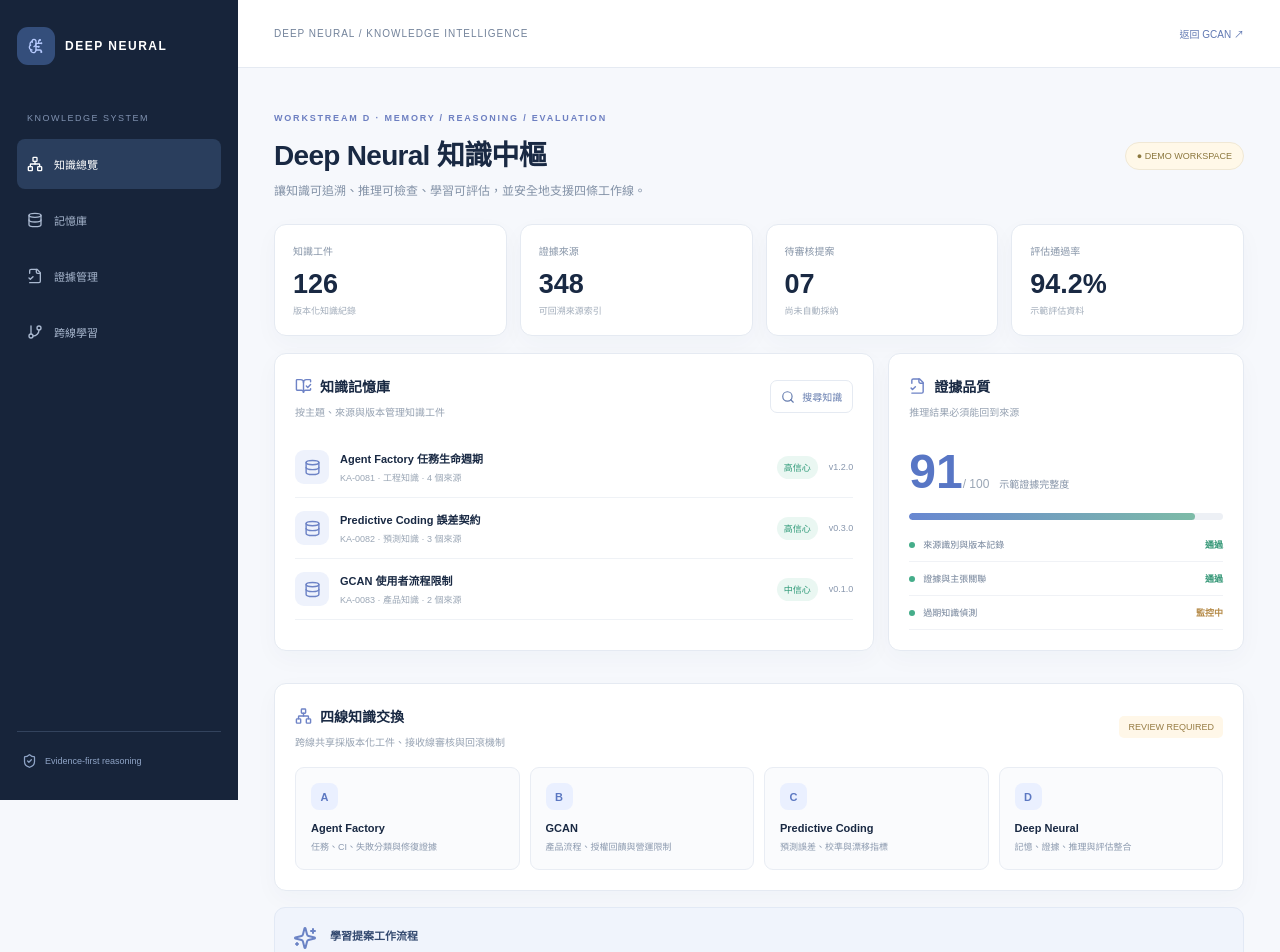
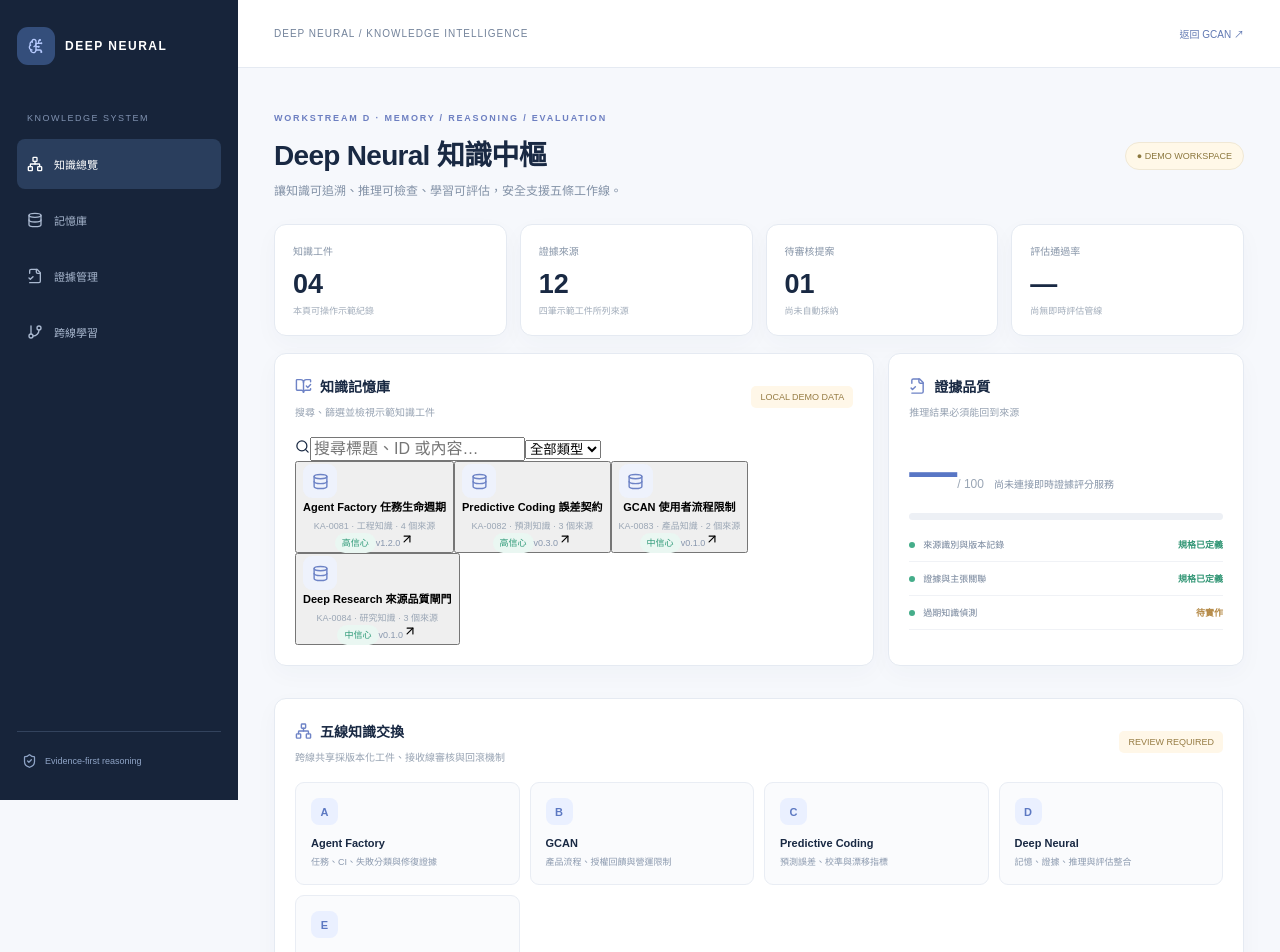
Before and after one commit to X84657465/global-citizen-ai-network, a Next.js app: page /deep-neural in a window 1280 px wide. Shown: the top 952 px of the page. Built offline with nearby package versions, Linux system fonts and the light colour scheme.

Commit message:
feat(deep-neural): add interactive evidence-first knowledge workbench

```diff
--- a/app/deep-neural/page.tsx
+++ b/app/deep-neural/page.tsx
@@ -1,33 +1,116 @@
+"use client";
+
 import Link from "next/link";
-import { BrainCircuit, BookOpenCheck, Database, FileCheck2, GitBranch, Network, Search, ShieldCheck, Sparkles } from "lucide-react";
+import { useMemo, useState } from "react";
+import { BrainCircuit, BookOpenCheck, Database, FileCheck2, GitBranch, Network, Search, ShieldCheck, Sparkles, X, ArrowUpRight } from "lucide-react";
 import styles from "./neural.module.css";
 
-const artifacts = [
- {id:"KA-0081",title:"Agent Factory 任務生命週期",kind:"工程知識",evidence:"4 個來源",confidence:"高",version:"1.2.0"},
- {id:"KA-0082",title:"Predictive Coding 誤差契約",kind:"預測知識",evidence:"3 個來源",confidence:"高",version:"0.3.0"},
- {id:"KA-0083",title:"GCAN 使用者流程限制",kind:"產品知識",evidence:"2 個來源",confidence:"中",version:"0.1.0"},
+type Artifact = {
+  id: string;
+  title: string;
+  kind: string;
+  evidence: string;
+  confidence: "高" | "中";
+  version: string;
+  summary: string;
+  sources: string[];
+};
+
+const artifacts: Artifact[] = [
+  { id: "KA-0081", title: "Agent Factory 任務生命週期", kind: "工程知識", evidence: "4 個來源", confidence: "高", version: "1.2.0", summary: "整理任務狀態、Worker Lease、重試、隔離與 exact-head CI 的可驗證規則。", sources: ["Agent Factory V2 狀態機契約", "CI exact-head 驗證流程", "任務復原操作手冊", "Patch 安全檢查"] },
+  { id: "KA-0082", title: "Predictive Coding 誤差契約", kind: "預測知識", evidence: "3 個來源", confidence: "高", version: "0.3.0", summary: "定義預測、觀測、誤差量測、不確定性校準及模型更新提案的證據欄位。", sources: ["預測紀錄 schema", "誤差量測規範", "漂移監控設計"] },
+  { id: "KA-0083", title: "GCAN 使用者流程限制", kind: "產品知識", evidence: "2 個來源", confidence: "中", version: "0.1.0", summary: "彙整產品入口、示範資料標示、使用者授權與外部服務未連線時的介面限制。", sources: ["GCAN 產品範圍", "使用者流程與安全基線"] },
+  { id: "KA-0084", title: "Deep Research 來源品質閘門", kind: "研究知識", evidence: "3 個來源", confidence: "中", version: "0.1.0", summary: "記錄來源日期、作者、原始出處、交叉佐證、反證與引用完整性檢查。", sources: ["研究工作台流程", "來源品質檢查清單", "反證與引用規範"] },
 ];
 
-export default function DeepNeuralPage(){
+export default function DeepNeuralPage() {
+  const [query, setQuery] = useState("");
+  const [kind, setKind] = useState("全部類型");
+  const [selectedId, setSelectedId] = useState<string | null>(null);
+  const [proposalCreated, setProposalCreated] = useState(false);
+
+  const filteredArtifacts = useMemo(() => {
+    const normalized = query.trim().toLocaleLowerCase();
+    return artifacts.filter((artifact) => {
+      const matchesQuery = !normalized || [artifact.id, artifact.title, artifact.kind, artifact.summary].some((value) => value.toLocaleLowerCase().includes(normalized));
+      const matchesKind = kind === "全部類型" || artifact.kind === kind;
+      return matchesQuery && matchesKind;
+    });
+  }, [query, kind]);
+
+  const selectedArtifact = artifacts.find((artifact) => artifact.id === selectedId);
+
   return <main className={styles.page}>
-  <aside className={styles.sidebar}><Link href="/" className={styles.brand}><span><BrainCircuit size={22}/></span><b>DEEP NEURAL</b></Link><div className={styles.label}>KNOWLEDGE SYSTEM</div><a className={styles.selected} href="#overview"><Network/>知識總覽</a><a href="#memory"><Database/>記憶庫</a><a href="#evidence"><FileCheck2/>證據管理</a><a href="#learning"><GitBranch/>跨線學習</a><div className={styles.bottom}><ShieldCheck/> Evidence-first reasoning</div></aside>
-  <section className={styles.main}><header className={styles.top}><span>DEEP NEURAL / KNOWLEDGE INTELLIGENCE</span><Link href="/">返回 GCAN ↗</Link></header>
-   <div className={styles.content} id="overview"><div className={styles.heading}><div><div className={styles.kicker}>WORKSTREAM D · MEMORY / REASONING / EVALUATION</div><h1>Deep Neural 知識中樞</h1><p>讓知識可追溯、推理可檢查、學習可評估，並安全地支援四條工作線。</p></div><span className={styles.status}>● DEMO WORKSPACE</span></div>
-    <section className={styles.metrics}><article><span>知識工件</span><b>126</b><small>版本化知識紀錄</small></article><article><span>證據來源</span><b>348</b><small>可回溯來源索引</small></article><article><span>待審核提案</span><b>07</b><small>尚未自動採納</small></article><article><span>評估通過率</span><b>94.2%</b><small>示範評估資料</small></article></section>
+    <aside className={styles.sidebar}>
+      <Link href="/" className={styles.brand}><span><BrainCircuit size={22}/></span><b>DEEP NEURAL</b></Link>
+      <div className={styles.label}>KNOWLEDGE SYSTEM</div>
+      <a className={styles.selected} href="#overview"><Network/>知識總覽</a>
+      <a href="#memory"><Database/>記憶庫</a>
+      <a href="#evidence"><FileCheck2/>證據管理</a>
+      <a href="#learning"><GitBranch/>跨線學習</a>
+      <div className={styles.bottom}><ShieldCheck/> Evidence-first reasoning</div>
+    </aside>
+    <section className={styles.main}>
+      <header className={styles.top}><span>DEEP NEURAL / KNOWLEDGE INTELLIGENCE</span><Link href="/">返回 GCAN ↗</Link></header>
+      <div className={styles.content} id="overview">
+        <div className={styles.heading}>
+          <div><div className={styles.kicker}>WORKSTREAM D · MEMORY / REASONING / EVALUATION</div><h1>Deep Neural 知識中樞</h1><p>讓知識可追溯、推理可檢查、學習可評估，安全支援五條工作線。</p></div>
+          <span className={styles.status}>● DEMO WORKSPACE</span>
+        </div>
+        <section className={styles.metrics}>
+          <article><span>知識工件</span><b>04</b><small>本頁可操作示範紀錄</small></article>
+          <article><span>證據來源</span><b>12</b><small>四筆示範工件所列來源</small></article>
+          <article><span>待審核提案</span><b>01</b><small>尚未自動採納</small></article>
+          <article><span>評估通過率</span><b>—</b><small>尚無即時評估管線</small></article>
+        </section>
         <div className={styles.grid}>
-     <section className={styles.panel} id="memory"><div className={styles.panelHead}><div><h2><BookOpenCheck/> 知識記憶庫</h2><p>按主題、來源與版本管理知識工件</p></div><button type="button"><Search size={14}/> 搜尋知識</button></div>
-      <div className={styles.artifacts}>{artifacts.map(a=><article key={a.id}><div className={styles.artifactIcon}><Database size={17}/></div><div className={styles.artifactBody}><b>{a.title}</b><small>{a.id} · {a.kind} · {a.evidence}</small></div><span className={styles.confidence}>{a.confidence}信心</span><em>v{a.version}</em></article>)}</div>
+          <section className={styles.panel} id="memory">
+            <div className={styles.panelHead}>
+              <div><h2><BookOpenCheck/> 知識記憶庫</h2><p>搜尋、篩選並檢視示範知識工件</p></div>
+              <span className={styles.secure}>LOCAL DEMO DATA</span>
+            </div>
+            <div className={styles.toolbar}>
+              <label className={styles.searchBox}><Search size={15}/><input aria-label="搜尋知識工件" type="search" placeholder="搜尋標題、ID 或內容…" value={query} onChange={(event) => setQuery(event.target.value)}/></label>
+              <select aria-label="知識類型篩選" value={kind} onChange={(event) => setKind(event.target.value)}>
+                <option>全部類型</option><option>工程知識</option><option>預測知識</option><option>產品知識</option><option>研究知識</option>
+              </select>
+            </div>
+            <div className={styles.artifacts} aria-live="polite">
+              {filteredArtifacts.length ? filteredArtifacts.map((artifact) => <button className={styles.artifactRow} key={artifact.id} type="button" onClick={() => setSelectedId(artifact.id)} aria-pressed={selectedId === artifact.id}>
+                <span className={styles.artifactIcon}><Database size={17}/></span>
+                <span className={styles.artifactBody}><b>{artifact.title}</b><small>{artifact.id} · {artifact.kind} · {artifact.evidence}</small></span>
+                <span className={styles.confidence}>{artifact.confidence}信心</span><em>v{artifact.version}</em><ArrowUpRight size={14}/>
+              </button>) : <div className={styles.empty}>沒有符合條件的知識工件，請調整搜尋文字或類型。</div>}
+            </div>
+            {selectedArtifact && <section className={styles.detailPanel} aria-label="知識工件詳細資料">
+              <div className={styles.detailHead}><div><span>ARTIFACT DETAIL · {selectedArtifact.id}</span><h3>{selectedArtifact.title}</h3></div><button type="button" onClick={() => setSelectedId(null)} aria-label="關閉詳細資料"><X size={16}/></button></div>
+              <p>{selectedArtifact.summary}</p><b>來源依據</b><ul>{selectedArtifact.sources.map((source) => <li key={source}>{source}</li>)}</ul>
+              <small>版本 v{selectedArtifact.version} · {selectedArtifact.confidence}信心 · 示範資料，尚未寫入正式知識庫</small>
+            </section>}
           </section>
-     <section className={styles.panel} id="evidence"><div className={styles.panelHead}><div><h2><FileCheck2/> 證據品質</h2><p>推理結果必須能回到來源</p></div></div>
-      <div className={styles.evidenceScore}><div><strong>91</strong><small>/ 100</small></div><span>示範證據完整度</span></div><div className={styles.progress}><i style={{width:"91%"}}/></div>
-      <ul className={styles.checks}><li><span/>來源識別與版本記錄 <b>通過</b></li><li><span/>證據與主張關聯 <b>通過</b></li><li><span/>過期知識偵測 <b>監控中</b></li></ul>
+          <section className={styles.panel} id="evidence">
+            <div className={styles.panelHead}><div><h2><FileCheck2/> 證據品質</h2><p>推理結果必須能回到來源</p></div></div>
+            <div className={styles.evidenceScore}><div><strong>—</strong><small>/ 100</small></div><span>尚未連接即時證據評分服務</span></div>
+            <div className={styles.progress}><i style={{width:"0%"}}/></div>
+            <ul className={styles.checks}><li><span/>來源識別與版本記錄 <b>規格已定義</b></li><li><span/>證據與主張關聯 <b>規格已定義</b></li><li><span/>過期知識偵測 <b>待實作</b></li></ul>
           </section>
         </div>
-    <section className={styles.panel} id="learning"><div className={styles.panelHead}><div><h2><Network/> 四線知識交換</h2><p>跨線共享採版本化工件、接收線審核與回滾機制</p></div><span className={styles.secure}>REVIEW REQUIRED</span></div>
-     <div className={styles.tracks}><article><b>A</b><strong>Agent Factory</strong><small>任務、CI、失敗分類與修復證據</small></article><article><b>B</b><strong>GCAN</strong><small>產品流程、授權回饋與營運限制</small></article><article><b>C</b><strong>Predictive Coding</strong><small>預測誤差、校準與漂移指標</small></article><article><b>D</b><strong>Deep Neural</strong><small>記憶、證據、推理與評估整合</small></article></div>
+        <section className={styles.panel} id="learning">
+          <div className={styles.panelHead}><div><h2><Network/> 五線知識交換</h2><p>跨線共享採版本化工件、接收線審核與回滾機制</p></div><span className={styles.secure}>REVIEW REQUIRED</span></div>
+          <div className={styles.tracks}>
+            <article><b>A</b><strong>Agent Factory</strong><small>任務、CI、失敗分類與修復證據</small></article>
+            <article><b>B</b><strong>GCAN</strong><small>產品流程、授權回饋與營運限制</small></article>
+            <article><b>C</b><strong>Predictive Coding</strong><small>預測誤差、校準與漂移指標</small></article>
+            <article><b>D</b><strong>Deep Neural</strong><small>記憶、證據、推理與評估整合</small></article>
+            <article><b>E</b><strong>Deep Research</strong><small>來源查核、反證與研究報告</small></article>
+          </div>
         </section>
-    <section className={styles.learning}><Sparkles/><div><b>學習提案工作流程</b><p>來源蒐集 → 證據評分 → 推理整合 → 離線評估 → 接收線覆核 → 版本化採納。未經審核的提案不會修改正式系統。</p></div></section>
-    <footer>介面展示資料 · 尚未連接正式向量資料庫或線上推理服務。所有數字均非即時營運數據。</footer>
+        <section className={styles.learning}>
+          <Sparkles/><div><b>學習提案工作流程</b><p>來源蒐集 → 證據評分 → 推理整合 → 離線評估 → 接收線覆核 → 版本化採納。未經審核的提案不會修改正式系統。</p>
+          <button type="button" onClick={() => setProposalCreated(true)} disabled={proposalCreated}>{proposalCreated ? "已建立本機示範提案" : "建立示範學習提案"}</button>
+          {proposalCreated && <small className={styles.proposalNotice}>提案僅存在目前頁面狀態，未寫入資料庫，也未通知其他工作線。</small>}</div>
+        </section>
+        <footer>介面展示資料 · 尚未連接正式向量資料庫、持久化知識庫或線上推理服務。所有內容均為示範資料。</footer>
       </div>
     </section>
   </main>;
```
Lines whose indentation alone changed are shown as unchanged.
